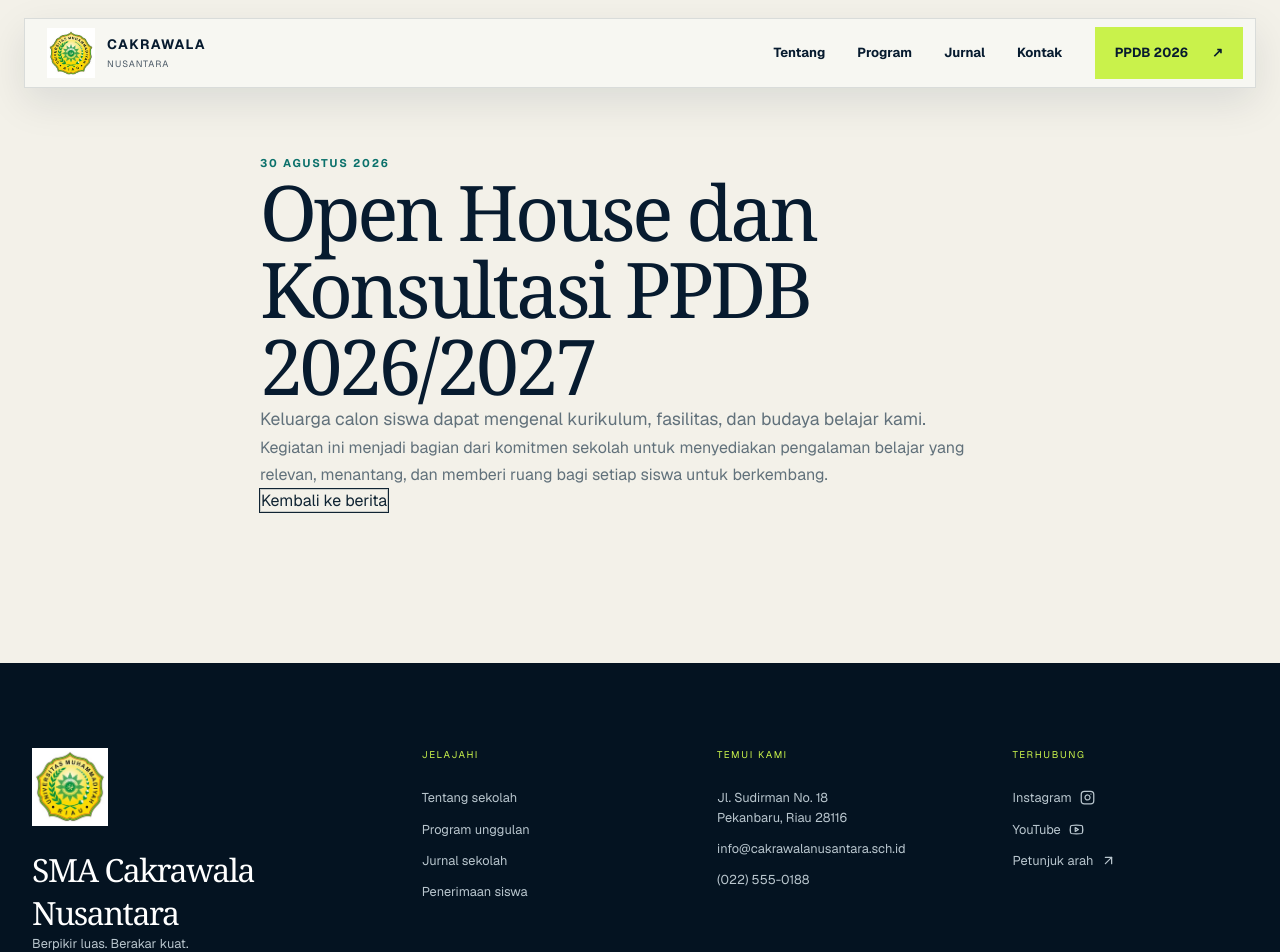
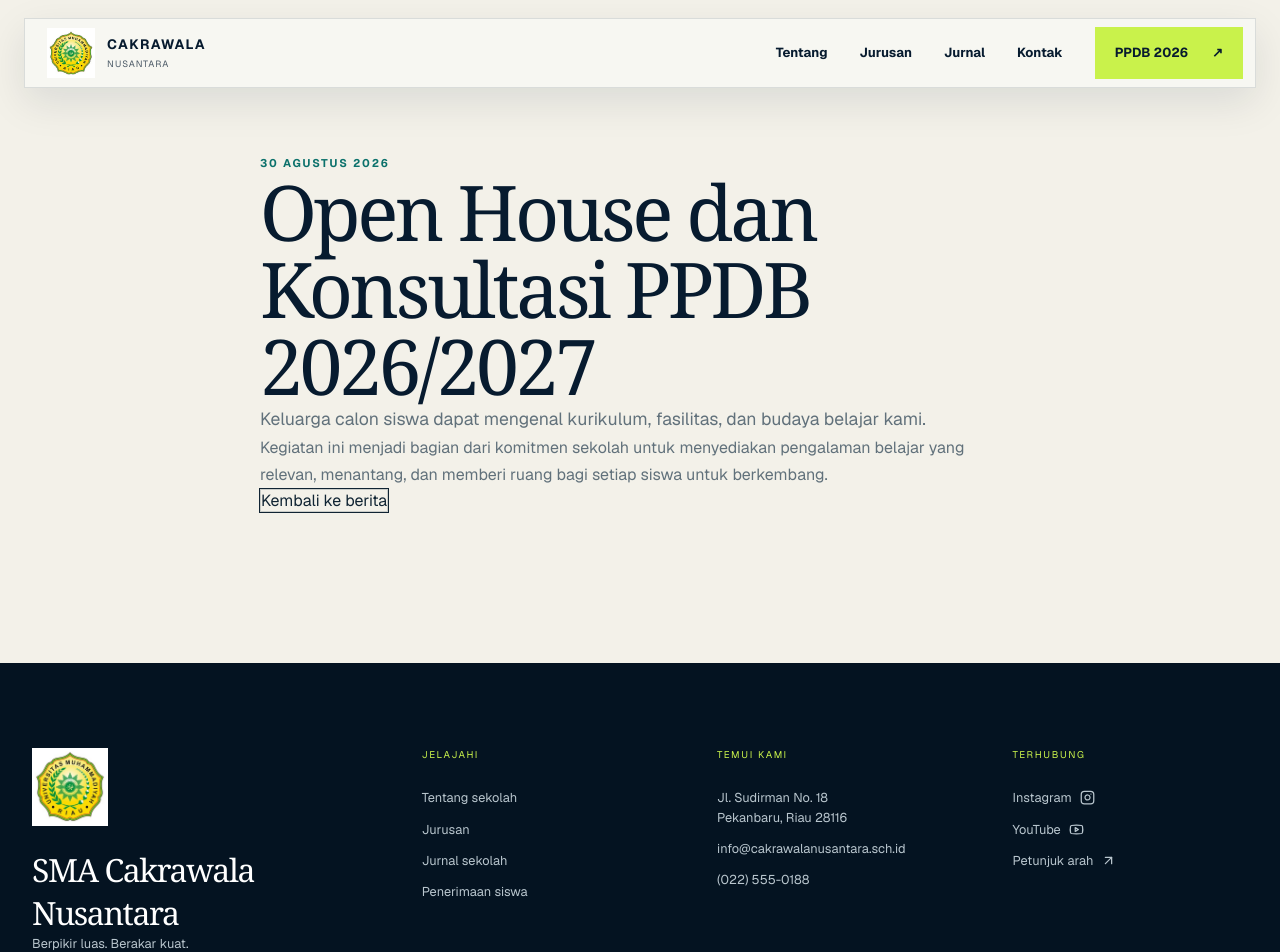
Before and after one commit to Fauzii99/sekolah-cakrawala, a Next.js app: page /berita/agenda-open-house in a window 1280 px wide. Shown: the top 952 px of the page. Built offline with nearby package versions, Linux system fonts and the light colour scheme.

Commit message:
content: align majors and academic imagery

```diff
--- a/src/components/footer.tsx
+++ b/src/components/footer.tsx
@@ -1,4 +1,4 @@
 import Link from "next/link";
 import Image from "next/image";
 import { ArrowUpRight, Instagram, Youtube } from "lucide-react";
-export function Footer(){return <footer className="footer"><div className="container footer-top"><div className="footer-brand"><span className="brand-mark footer-logo"><Image src="/images/logo-umri.jpg" alt="Logo Universitas Muhammadiyah Riau" width={82} height={83}/></span><h3>SMA Cakrawala<br/>Nusantara</h3><p>Berpikir luas. Berakar kuat.</p></div><div><span className="footer-label">Jelajahi</span><Link href="/#cerita">Tentang sekolah</Link><Link href="/#program">Program unggulan</Link><Link href="/#berita">Jurnal sekolah</Link><Link href="/ppdb">Penerimaan siswa</Link></div><div><span className="footer-label">Temui kami</span><p>Jl. Sudirman No. 18<br/>Pekanbaru, Riau 28116</p><a href="mailto:info@cakrawalanusantara.sch.id">info@cakrawalanusantara.sch.id</a><a href="tel:+62225550188">(022) 555-0188</a></div><div><span className="footer-label">Terhubung</span><a href="https://instagram.com" rel="noreferrer">Instagram <Instagram size={15}/></a><a href="https://youtube.com" rel="noreferrer">YouTube <Youtube size={15}/></a><a href="https://maps.google.com/search/?api=1&query=Jl.+Sudirman+No.+18+Pekanbaru+Riau+28116" rel="noreferrer">Petunjuk arah <ArrowUpRight size={15}/></a></div></div><div className="container footer-bottom"><span>© 2026 SMA Cakrawala Nusantara</span><span>NPSN 20200198 · Terakreditasi A</span><a href="#top">Kembali ke atas ↑</a></div></footer>}
+export function Footer(){return <footer className="footer"><div className="container footer-top"><div className="footer-brand"><span className="brand-mark footer-logo"><Image src="/images/logo-umri.jpg" alt="Logo Universitas Muhammadiyah Riau" width={82} height={83}/></span><h3>SMA Cakrawala<br/>Nusantara</h3><p>Berpikir luas. Berakar kuat.</p></div><div><span className="footer-label">Jelajahi</span><Link href="/#cerita">Tentang sekolah</Link><Link href="/#program">Jurusan</Link><Link href="/#berita">Jurnal sekolah</Link><Link href="/ppdb">Penerimaan siswa</Link></div><div><span className="footer-label">Temui kami</span><p>Jl. Sudirman No. 18<br/>Pekanbaru, Riau 28116</p><a href="mailto:info@cakrawalanusantara.sch.id">info@cakrawalanusantara.sch.id</a><a href="tel:+62225550188">(022) 555-0188</a></div><div><span className="footer-label">Terhubung</span><a href="https://instagram.com" rel="noreferrer">Instagram <Instagram size={15}/></a><a href="https://youtube.com" rel="noreferrer">YouTube <Youtube size={15}/></a><a href="https://maps.google.com/search/?api=1&query=Jl.+Sudirman+No.+18+Pekanbaru+Riau+28116" rel="noreferrer">Petunjuk arah <ArrowUpRight size={15}/></a></div></div><div className="container footer-bottom"><span>© 2026 SMA Cakrawala Nusantara</span><span>NPSN 20200198 · Terakreditasi A</span><a href="#top">Kembali ke atas ↑</a></div></footer>}
--- a/src/components/header.tsx
+++ b/src/components/header.tsx
@@ -17,6 +17,6 @@ export function Header({ home = false }: { home?: boolean }) {
   return <header className={`site-header ${solid ? "is-solid" : "is-clear"}`}><nav className="nav-shell" aria-label="Navigasi utama">
     <Link href="/" className="brand"><span className="brand-mark brand-logo"><Image src="/images/logo-umri.jpg" alt="Logo Universitas Muhammadiyah Riau" width={52} height={53} priority /></span><span><b>CAKRAWALA</b><small>NUSANTARA</small></span></Link>
     <button className="menu-button" aria-label={open ? "Tutup menu" : "Buka menu"} aria-expanded={open} onClick={() => setOpen(!open)}>{open ? <X/> : <Menu/>}</button>
-    <div className={`nav-links ${open ? "open" : ""}`}><Link onClick={()=>setOpen(false)} href="/#cerita">Tentang</Link><Link onClick={()=>setOpen(false)} href="/#program">Program</Link><Link onClick={()=>setOpen(false)} href="/#berita">Jurnal</Link><Link onClick={()=>setOpen(false)} href="/#kontak">Kontak</Link><Link onClick={()=>setOpen(false)} className="nav-ppdb" href="/ppdb">PPDB 2026 <span>↗</span></Link></div>
+    <div className={`nav-links ${open ? "open" : ""}`}><Link onClick={()=>setOpen(false)} href="/#cerita">Tentang</Link><Link onClick={()=>setOpen(false)} href="/#program">Jurusan</Link><Link onClick={()=>setOpen(false)} href="/#berita">Jurnal</Link><Link onClick={()=>setOpen(false)} href="/#kontak">Kontak</Link><Link onClick={()=>setOpen(false)} className="nav-ppdb" href="/ppdb">PPDB 2026 <span>↗</span></Link></div>
   </nav></header>;
 }
--- a/src/components/home-experience.tsx
+++ b/src/components/home-experience.tsx
@@ -34,8 +34,8 @@ export function Counter({ value, suffix = "" }: { value: number; suffix?: string
 
 const programs = [
   { no: "01", title: "IPA", copy: "Pembelajaran biologi, fisika, dan kimia berbasis eksperimen untuk melatih observasi, penalaran ilmiah, serta pemecahan masalah nyata.", icon: FlaskConical, image: "https://images.unsplash.com/photo-1532094349884-543bc11b234d?auto=format&fit=crop&w=1400&q=85" },
-  { no: "02", title: "IPS", copy: "Kajian ekonomi, geografi, sosiologi, dan sejarah yang membantu siswa memahami masyarakat serta mengambil keputusan berbasis data.", icon: Globe2, image: "https://images.unsplash.com/photo-1523240795612-9a054b0db644?auto=format&fit=crop&w=1400&q=85" },
-  { no: "03", title: "Matematika", copy: "Pendalaman logika, numerasi, statistika, dan pemodelan untuk membangun cara berpikir terstruktur, akurat, dan adaptif.", icon: Sparkles, image: "https://images.unsplash.com/photo-1529156069898-49953e39b3ac?auto=format&fit=crop&w=1400&q=85" },
+  { no: "02", title: "IPS", copy: "Kajian ekonomi, geografi, sosiologi, dan sejarah yang membantu siswa memahami masyarakat serta mengambil keputusan berbasis data.", icon: Globe2, image: "https://images.unsplash.com/photo-1524178232363-1fb2b075b655?auto=format&fit=crop&w=1400&q=85" },
+  { no: "03", title: "Matematika", copy: "Pendalaman logika, numerasi, statistika, dan pemodelan untuk membangun cara berpikir terstruktur, akurat, dan adaptif.", icon: Sparkles, image: "https://images.unsplash.com/photo-1509228468518-180dd4864904?auto=format&fit=crop&w=1400&q=85" },
 ];
 const facilities = [
   ["Laboratorium Terpadu", "Eksperimen tanpa batas disiplin", "https://images.unsplash.com/photo-1564981797816-1043664bf78d?auto=format&fit=crop&w=1300&q=85"],
@@ -81,11 +81,11 @@ export function HomeExperience() {
     </div></section>
 
     <section id="program" className="programs section-pad"><div className="container">
-      <Reveal className="section-heading"><span className="section-index">02 / PROGRAM UNGGULAN</span><h2>Belajar melampaui<br/><em>batas ruang kelas.</em></h2></Reveal>
+      <Reveal className="section-heading"><span className="section-index">02 / JURUSAN</span><h2>Pilih arah belajar.<br/><em>Temukan masa depan.</em></h2></Reveal>
       <div className="program-stack">{programs.map((p,i)=><Reveal key={p.title} className={`program-row row-${i}`}><motion.div className="program-image" whileHover={reduced?{}:{scale:1.025}} transition={{duration:.55}} style={{backgroundImage:`url('${p.image}')`}}/><div className="program-copy"><div className="program-meta"><span>{p.no}</span><p.icon size={22}/></div><h3>{p.title}</h3><p>{p.copy}</p><a href="#kontak" aria-label={`Pelajari ${p.title}`}><ArrowRight/></a></div></Reveal>)}</div>
     </div></section>
 
-    <section className="feature-story"><div className="feature-photo"/><div className="feature-copy"><Reveal><span className="section-index light-index">CERITA DARI CAKRAWALA</span><p className="feature-quote">“Kami belajar bahwa ide kecil bisa punya dampak besar ketika dikerjakan bersama.”</p><p>Tim Arunika mengubah limbah kantin menjadi material bioplastik—proyek satu semester yang membawa mereka ke final kompetisi inovasi nasional.</p><Link className="button outline-light" href="/berita/pekan-proyek-siswa">Baca perjalanan mereka <ArrowRight size={18}/></Link></Reveal></div></section>
+    <section className="feature-story"><div className="feature-photo laboratory-photo"/><div className="feature-copy"><Reveal><span className="section-index light-index">CERITA DARI CAKRAWALA</span><p className="feature-quote">“Kami belajar bahwa ide kecil bisa punya dampak besar ketika dikerjakan bersama.”</p><p>Tim Arunika mengubah limbah kantin menjadi material bioplastik—proyek satu semester yang membawa mereka ke final kompetisi inovasi nasional.</p><Link className="button outline-light" href="/berita/pekan-proyek-siswa">Baca perjalanan mereka <ArrowRight size={18}/></Link></Reveal></div></section>
 
     <section className="facility-section section-pad"><div className="container facility-head"><Reveal><span className="section-index">03 / RUANG TUMBUH</span><h2>Kampus untuk <em>mencoba.</em></h2></Reveal><Reveal><p>Dirancang untuk fokus, kolaborasi, dan kemungkinan baru.</p></Reveal></div><div className="facility-track">{facilities.map((f,i)=><Reveal className="facility-card" key={f[0]}><div className="facility-img" style={{backgroundImage:`url('${f[2]}')`}}><span>0{i+1}</span></div><h3>{f[0]}</h3><p>{f[1]}</p></Reveal>)}</div></section>
 
```
Also changed, not shown: src/app/globals.css.
